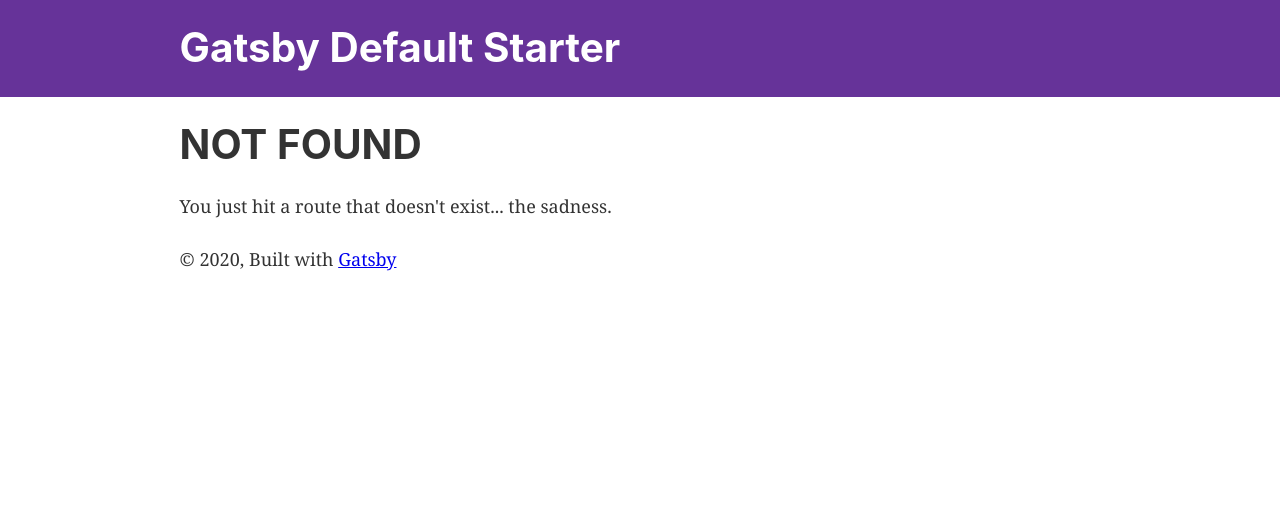
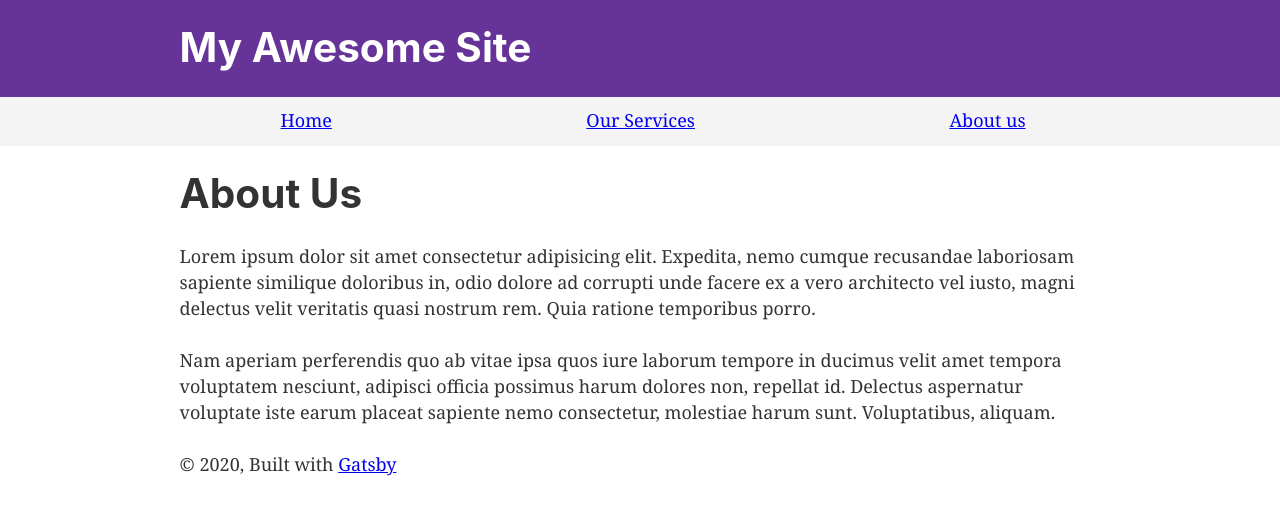
Before and after one commit to ReactNativeC/gatsby-website, a Gatsby site: page /about in a window 1280 px wide. Before the commit this address had no page. Built offline with nearby package versions, Linux system fonts and the light colour scheme; Gatsby itself is replaced by a stand-in of ours.

Commit message:
build 2 new pages and a menu

```diff
--- a/gatsby-config.js
+++ b/gatsby-config.js
@@ -1,6 +1,6 @@
 module.exports = {
   siteMetadata: {
-    title: `Gatsby Default Starter`,
+    title: `My Awesome Site`,
     description: `Kick off your next, great Gatsby project with this default starter. This barebones starter ships with the main Gatsby configuration files you might need.`,
     author: `@gatsbyjs`,
   },
--- a/src/components/header.js
+++ b/src/components/header.js
@@ -6,7 +6,7 @@ const Header = ({ siteTitle }) => (
   <header
     style={{
       background: `rebeccapurple`,
-      marginBottom: `1.45rem`,
+      marginBottom: 0,
     }}
   >
     <div
--- a/src/components/layout.js
+++ b/src/components/layout.js
@@ -11,6 +11,7 @@ import { useStaticQuery, graphql } from "gatsby"
 
 import Header from "./header"
 import "./layout.css"
+import Menu from '../components/menu'
 
 const Layout = ({ children }) => {
   const data = useStaticQuery(graphql`
@@ -26,6 +27,7 @@ const Layout = ({ children }) => {
   return (
     <>
       <Header siteTitle={data.site.siteMetadata.title} />
+      <Menu />
       <div
         style={{
           margin: `0 auto`,
--- /dev/null
+++ b/src/components/menu.js
@@ -0,0 +1,22 @@
+import React from 'react'
+import { Link } from 'gatsby';
+
+const Menu =  () => (
+  <div style={{
+    background: '#f4f4f4',
+    paddingTop: 10
+  }}>
+    <ul style={{
+      listStyle: 'none',
+      display: 'flex',
+      flexDirection: 'row',
+      justifyContent: 'space-evenly',
+    }}>
+      <li><Link to="/">Home</Link></li>
+      <li><Link to="/services">Our Services</Link></li>
+      <li><Link to="/about">About us</Link></li>
+    </ul>
+  </div>
+  )
+
+export default Menu;
--- /dev/null
+++ b/src/pages/about.js
@@ -0,0 +1,12 @@
+import React from 'react'
+import Layout from '../components/layout';
+
+const AboutPage = () => (
+  <Layout>
+    <h1>About Us</h1>
+    <p>Lorem ipsum dolor sit amet consectetur adipisicing elit. Expedita, nemo cumque recusandae laboriosam sapiente similique doloribus in, odio dolore ad corrupti unde facere ex a vero architecto vel iusto, magni delectus velit veritatis quasi nostrum rem. Quia ratione temporibus porro.</p>
+    <p>Nam aperiam perferendis quo ab vitae ipsa quos iure laborum tempore in ducimus velit amet tempora voluptatem nesciunt, adipisci officia possimus harum dolores non, repellat id. Delectus aspernatur voluptate iste earum placeat sapiente nemo consectetur, molestiae harum sunt. Voluptatibus, aliquam.</p>
+  </Layout>
+  )
+
+export default AboutPage
```
Also changed, not shown: src/pages/services.js (added, +16 -0 lines).
